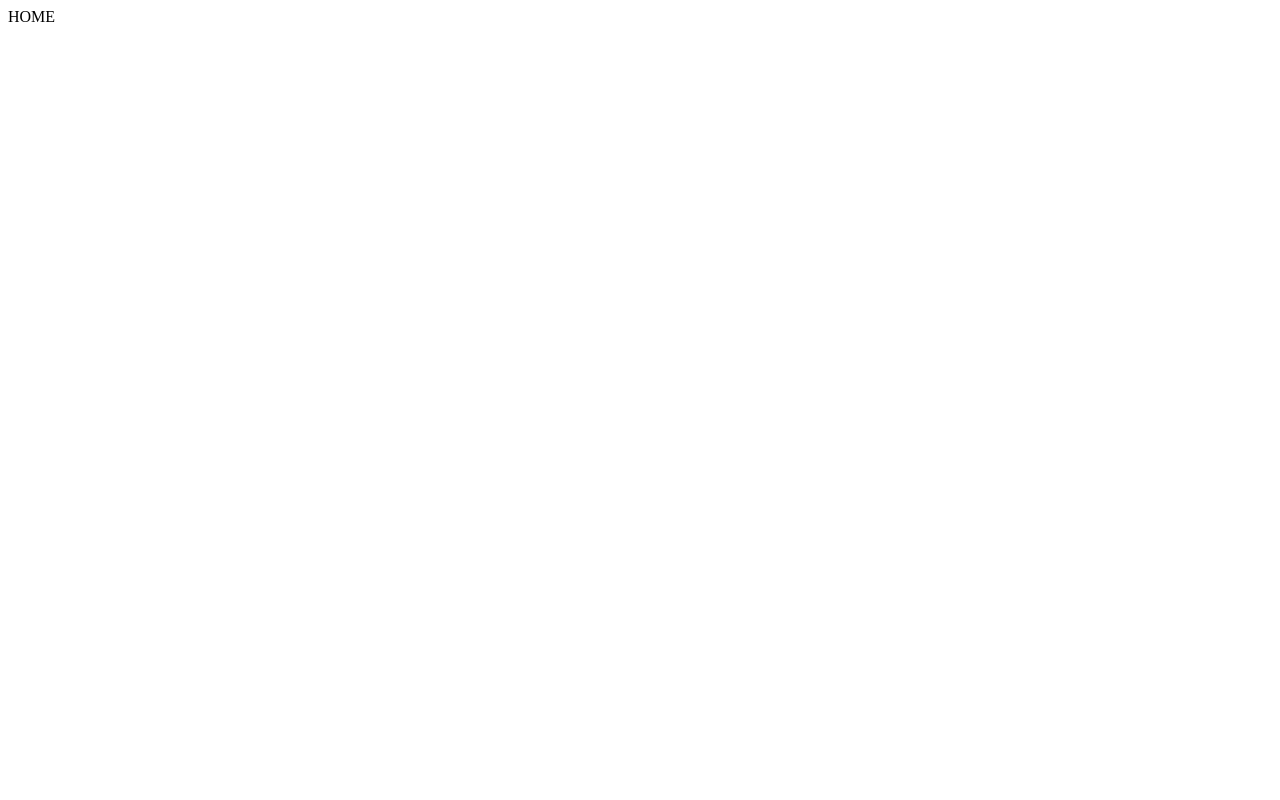
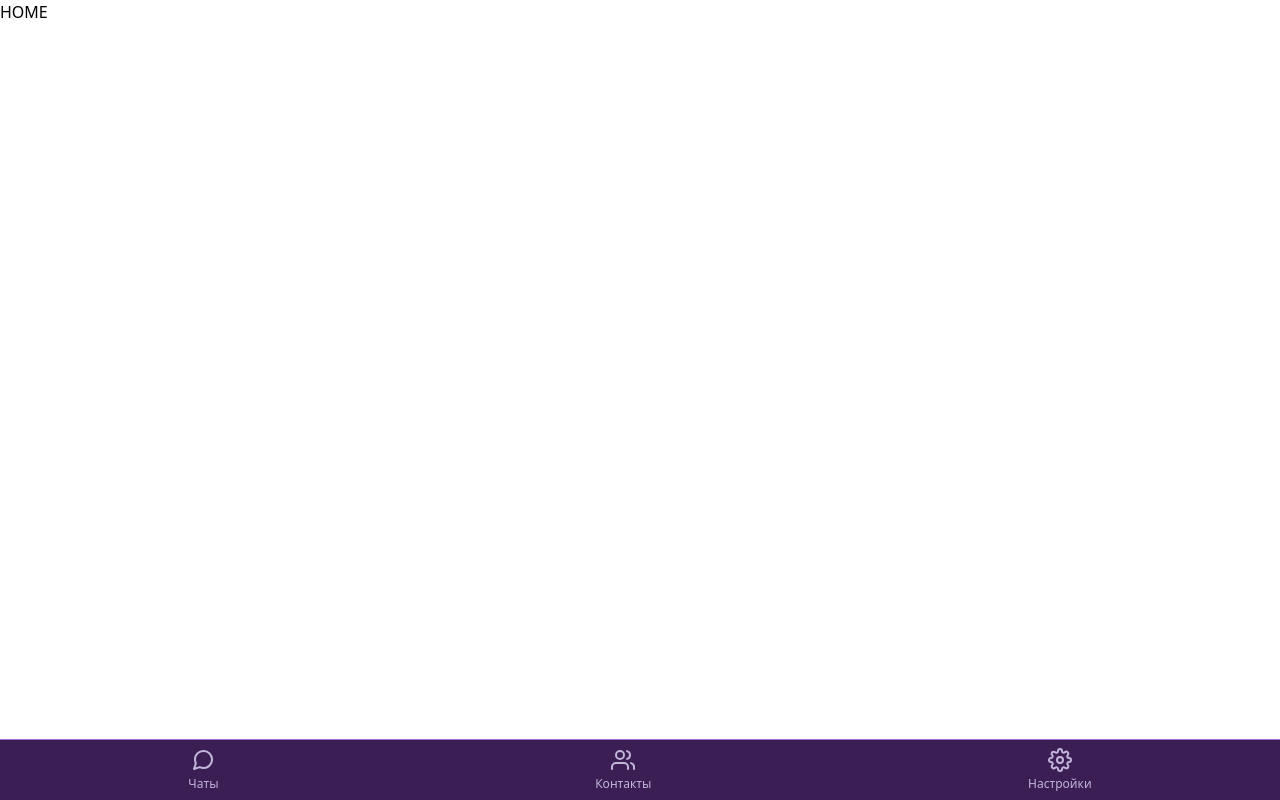
Before and after one commit to qwers451/VMHates, a React (Vite) app in the folder client/: page / in a window 1280 px wide. Built offline with nearby package versions, Linux system fonts and the light colour scheme.

Commit message:
feat/NavBar

```diff
--- a/client/src/App.tsx
+++ b/client/src/App.tsx
@@ -1,10 +1,12 @@
 import { BrowserRouter } from 'react-router-dom';
 import AppRouter from './AppRouter.tsx';
+import NavBar from './components/NavBar.tsx';
 
 const App: React.FC = () => {
   return (
     <BrowserRouter>
       <AppRouter />
+      <NavBar />
     </BrowserRouter>
   );
 };
--- /dev/null
+++ b/client/src/components/NavBar.tsx
@@ -0,0 +1,26 @@
+import { FiMessageCircle, FiUsers, FiSettings } from "react-icons/fi";
+
+const NavBar = () => {
+  return (
+    <nav className="fixed bottom-0 left-0 w-full bg-[#3B1E54] border-t border-[#A06CD5]">
+      <div className="flex justify-around items-center py-2">
+        <button className="flex flex-col items-center text-[#C1B6D9] hover:text-[#FFD300] active:text-[#FFD300]">
+          <FiMessageCircle size={24} />
+          <span className="text-xs mt-1">Чаты</span>
+        </button>
+
+        <button className="flex flex-col items-center text-[#C1B6D9] hover:text-[#FFD300] active:text-[#FFD300]">
+          <FiUsers size={24} />
+          <span className="text-xs mt-1">Контакты</span>
+        </button>
+
+        <button className="flex flex-col items-center text-[#C1B6D9] hover:text-[#FFD300] active:text-[#FFD300]">
+          <FiSettings size={24} />
+          <span className="text-xs mt-1">Настройки</span>
+        </button>
+      </div>
+    </nav>
+  );
+};
+
+export default NavBar;
--- a/client/src/main.tsx
+++ b/client/src/main.tsx
@@ -2,6 +2,7 @@ import { StrictMode, createContext } from 'react'
 import { createRoot } from 'react-dom/client'
 import App from './App.tsx'
 import UserStore from './store/UserStore.tsx';
+import './index.css'
 
 interface IContext {
   user: UserStore;
```
Also changed, not shown: client/src/routes.tsx (+5 -5 lines), client/src/pages/Auth.tsx (renamed from client/src/components/Auth.tsx), client/src/pages/Chat.tsx (renamed from client/src/components/Chat.tsx), client/src/pages/Contacts.tsx (renamed from client/src/components/Contacts.tsx), client/src/pages/Home.tsx (renamed from client/src/components/Home.tsx), client/src/pages/Settings.tsx (renamed from client/src/components/Settings.tsx).
